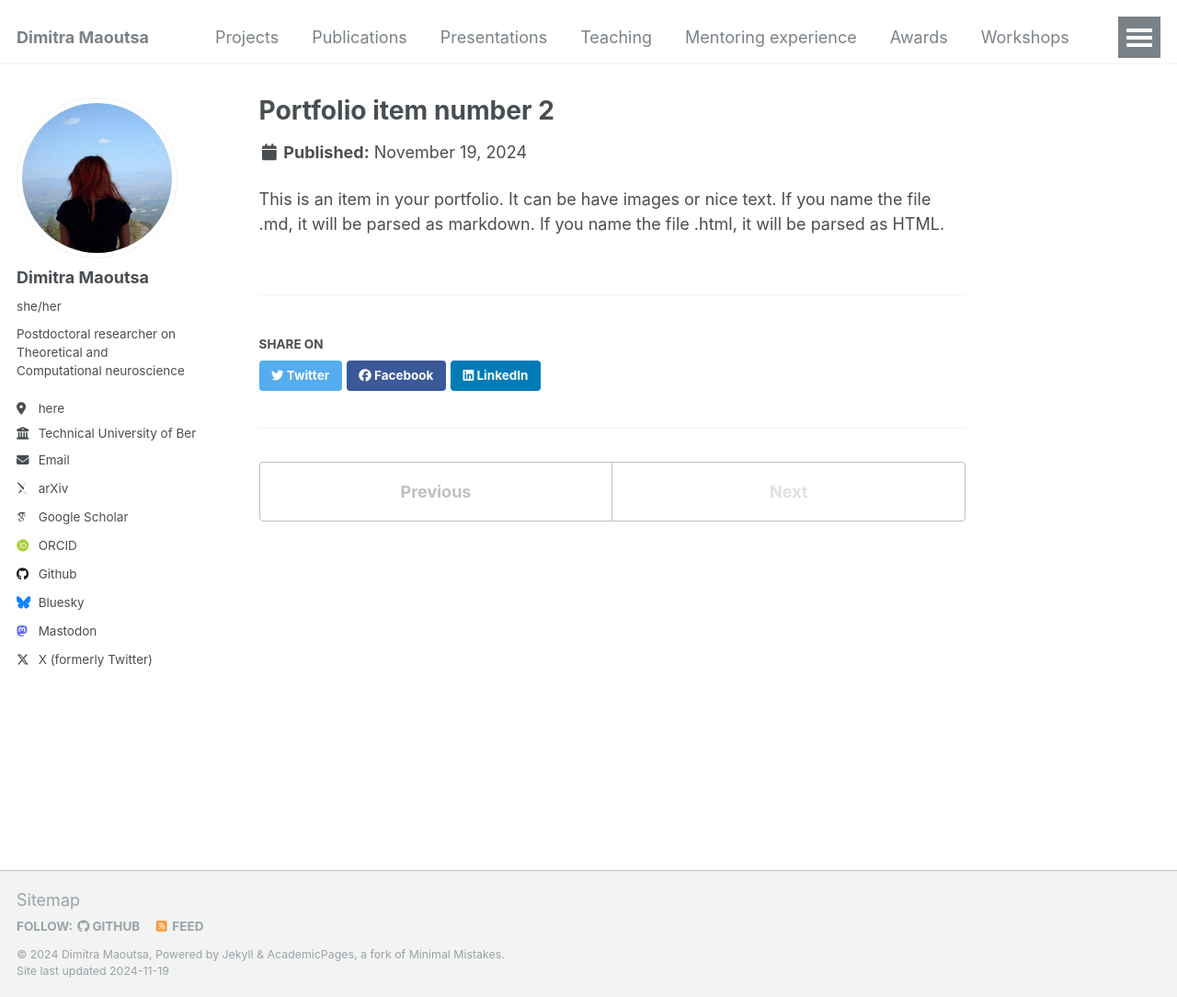
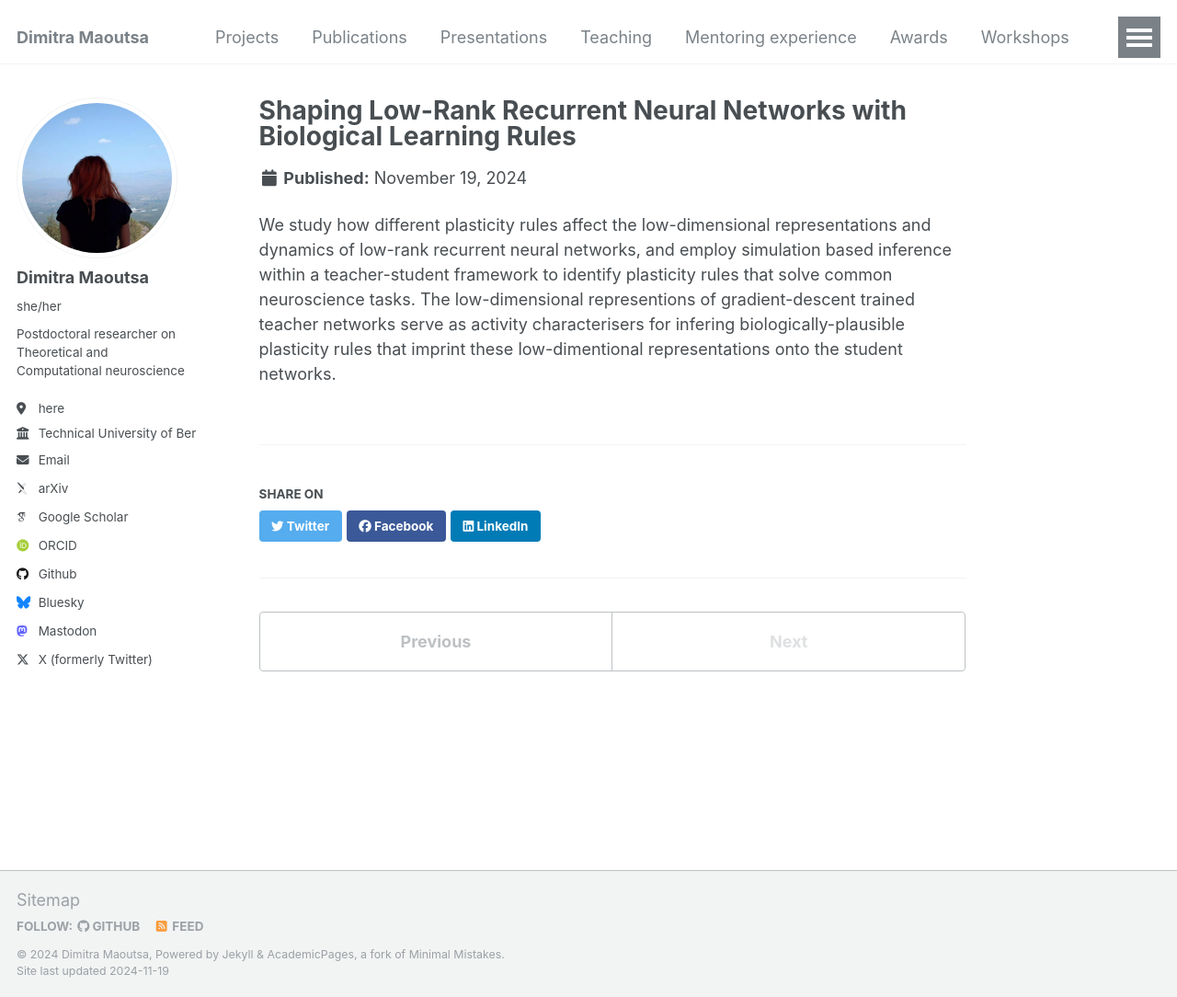
Before and after one commit to dimitra-maoutsa/dimitra-maoutsa.github.io, a Jekyll site: the page built from _portfolio/portfolio-2.html, in a window 1280 px wide and 1084 px high. Shown: the whole window at 92% size. Built offline with Jekyll 4.4.1, drawn with Linux system fonts in a browser that asks for light colours; some web fonts are replaced.

Commit message:
Update portfolio-2.html

```diff
--- a/_portfolio/portfolio-2.html
+++ b/_portfolio/portfolio-2.html
@@ -1,7 +1,10 @@
 ---
-title: "Portfolio item number 2"
-excerpt: "Short description of portfolio item number 2 <br/><img src='/images/500x300.png'>"
+title: "Shaping Low-Rank Recurrent Neural Networks with Biological Learning Rules"
+excerpt: "Biologically-plausible training of low-rank networks - with Pablo Crespo, Dimitra Maoutsa, Matt Getz <br/><img src='/images/500x300.png'>"
 collection: portfolio
 ---
 
-This is an item in your portfolio. It can be have images or nice text. If you name the file .md, it will be parsed as markdown. If you name the file .html, it will be parsed as HTML.
+We study how different plasticity rules affect the low-dimensional representations and dynamics of low-rank recurrent neural networks,
+ and employ simulation based inference within a teacher-student framework to identify plasticity rules that solve common neuroscience tasks.
+The low-dimensional representions of gradient-descent trained teacher networks serve as activity characterisers
+for infering biologically-plausible plasticity rules that imprint these low-dimentional representations onto the student networks.
```
